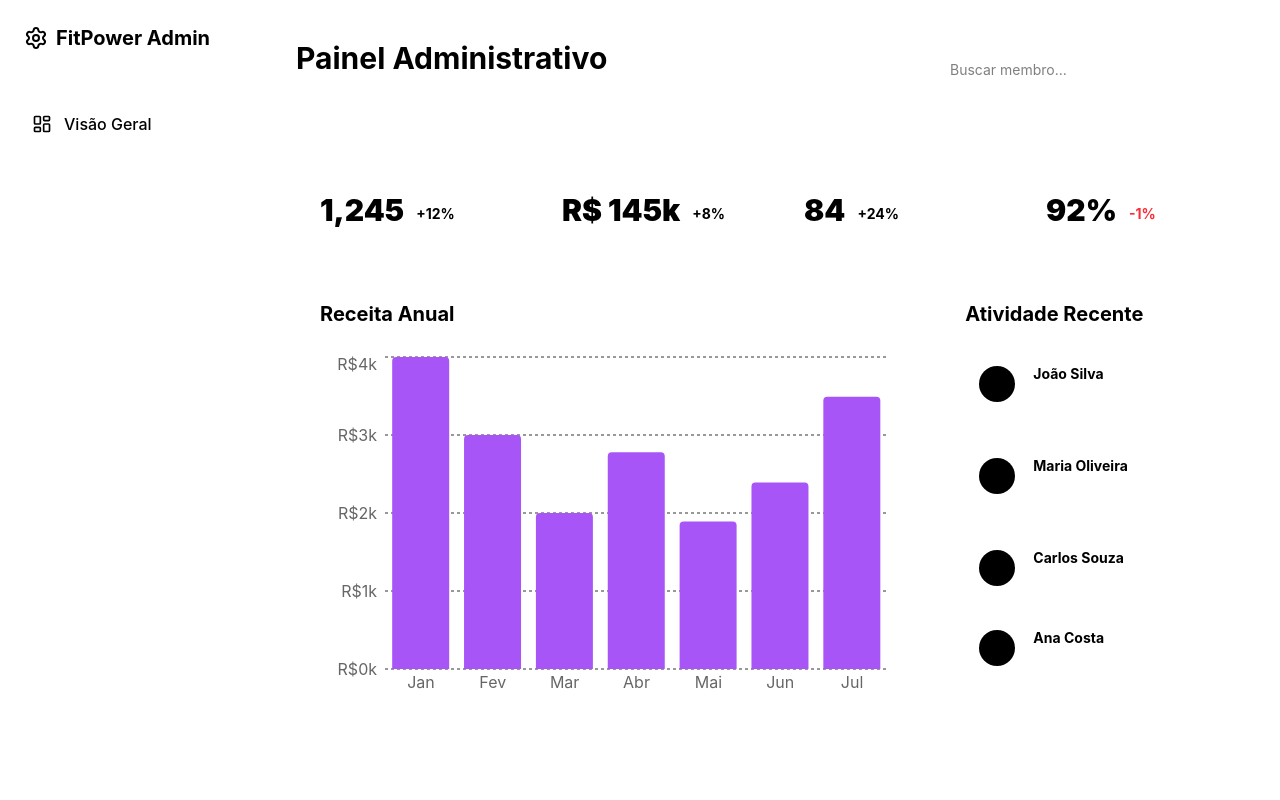
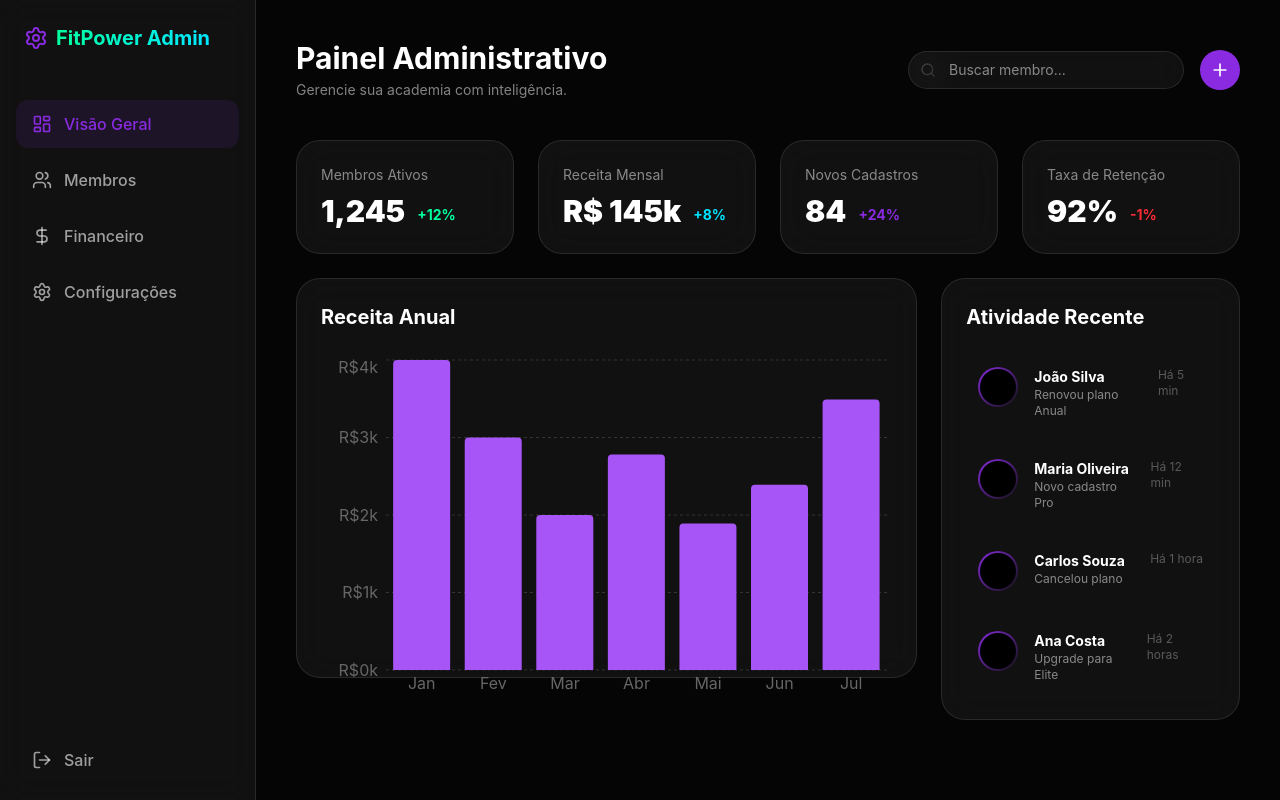
Before and after one commit to thiagolab-ops/academia, a Next.js app: page /admin in a window 1280 px wide. Built offline with nearby package versions, Linux system fonts and the light colour scheme.

Commit message:
style: injeta variaveis neon do brand, recria glass-panel e força fundo dark no globals.css

```diff
--- a/app/globals.css
+++ b/app/globals.css
@@ -6,17 +6,29 @@
 @source "../pages";
 @source "../src";
 
-/* O Tailwind v4 usa CSS-First para o tema. Vamos restaurar o tema padrão aqui */
 @theme {
-    --color-primary: #1f66f4;
-    --color-background-light: #f5f6f8;
-    --color-background-dark: #101622;
+    --color-brand-emerald: #00ff9d;
+    /* Verde Neon */
+    --color-brand-cyan: #00e5ff;
+    --color-brand-violet: #8a2be2;
+
+    --font-heading: "Inter", "sans-serif";
+    /* Ajuste para a fonte correta se necessário */
 }
 
-
-/* Hack para forçar a Vercel a processar o CSS */
-@layer utilities {
-    .force-tailwind-load {
-        display: block;
+@layer base {
+    body {
+        @apply bg-black text-white antialiased;
+        background-color: #050505;
     }
 }
+
+@layer components {
+    .glass-panel {
+        @apply bg-white/5 border border-white/10 backdrop-blur-lg rounded-3xl;
+    }
+
+    .text-gradient {
+        @apply text-transparent bg-clip-text bg-gradient-to-r from-brand-emerald to-brand-cyan;
+    }
+}
```
